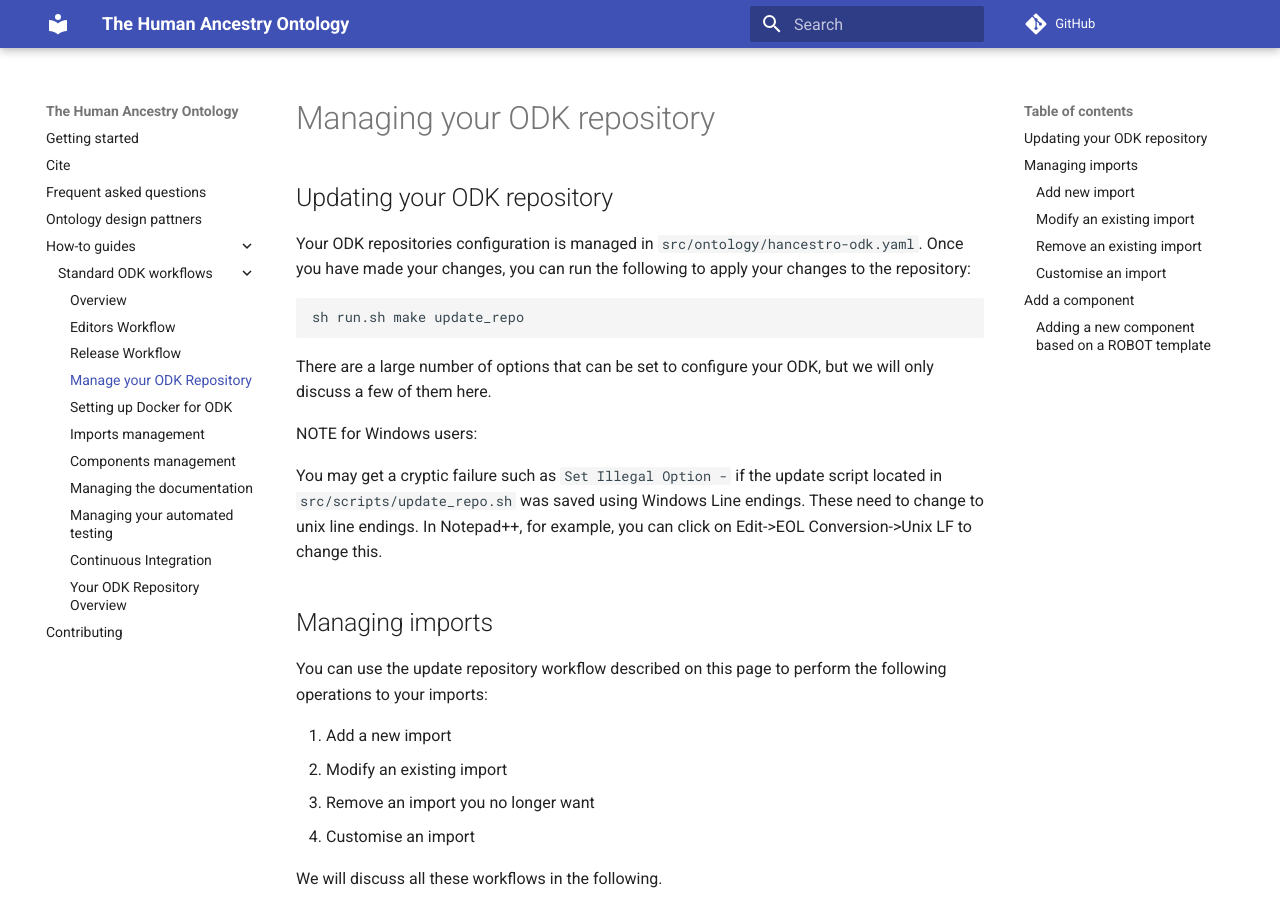
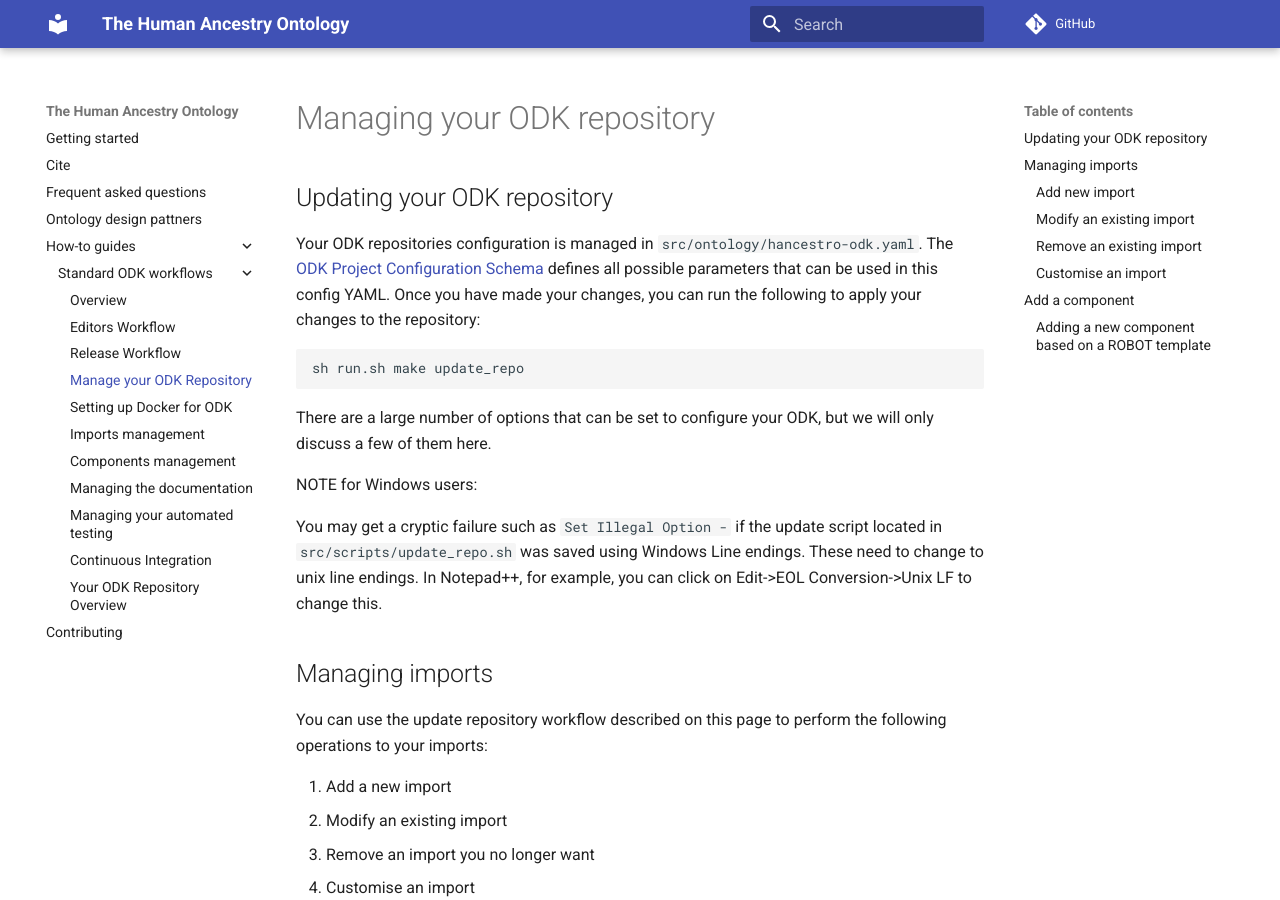
Before and after one commit to EBISPOT/hancestro, an MkDocs documentation site: the page built from docs/odk-workflows/RepoManagement.md, in a window 1280 px wide and 900 px high. Built offline with MkDocs 1.6.1 and Material for MkDocs 9.7.7, drawn with Linux system fonts in a browser that asks for light colours; comment, search, counter and statistics services are not loaded.

````diff
--- a/docs/odk-workflows/RepoManagement.md
+++ b/docs/odk-workflows/RepoManagement.md
@@ -2,7 +2,7 @@
 
 ## Updating your ODK repository
 
-Your ODK repositories configuration is managed in `src/ontology/hancestro-odk.yaml`. Once you have made your changes, you can run the following to apply your changes to the repository:
+Your ODK repositories configuration is managed in `src/ontology/hancestro-odk.yaml`. The [ODK Project Configuration Schema](https://github.com/INCATools/ontology-development-kit/blob/master/docs/project-schema.md) defines all possible parameters that can be used in this config YAML. Once you have made your changes, you can run the following to apply your changes to the repository:
 
 
 ```
````
Also changed, not shown: docs/odk-workflows/ManageDocumentation.md (line endings or trailing spaces), 3 other files.
